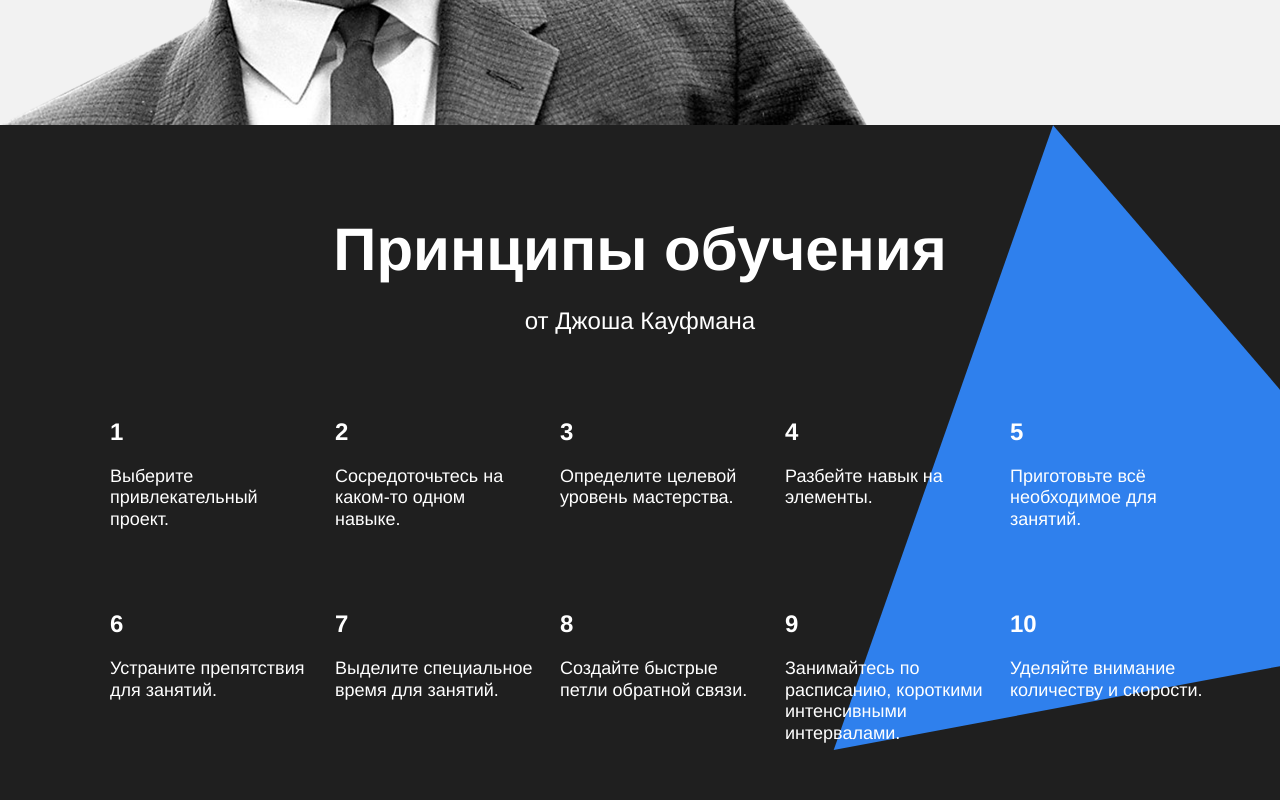
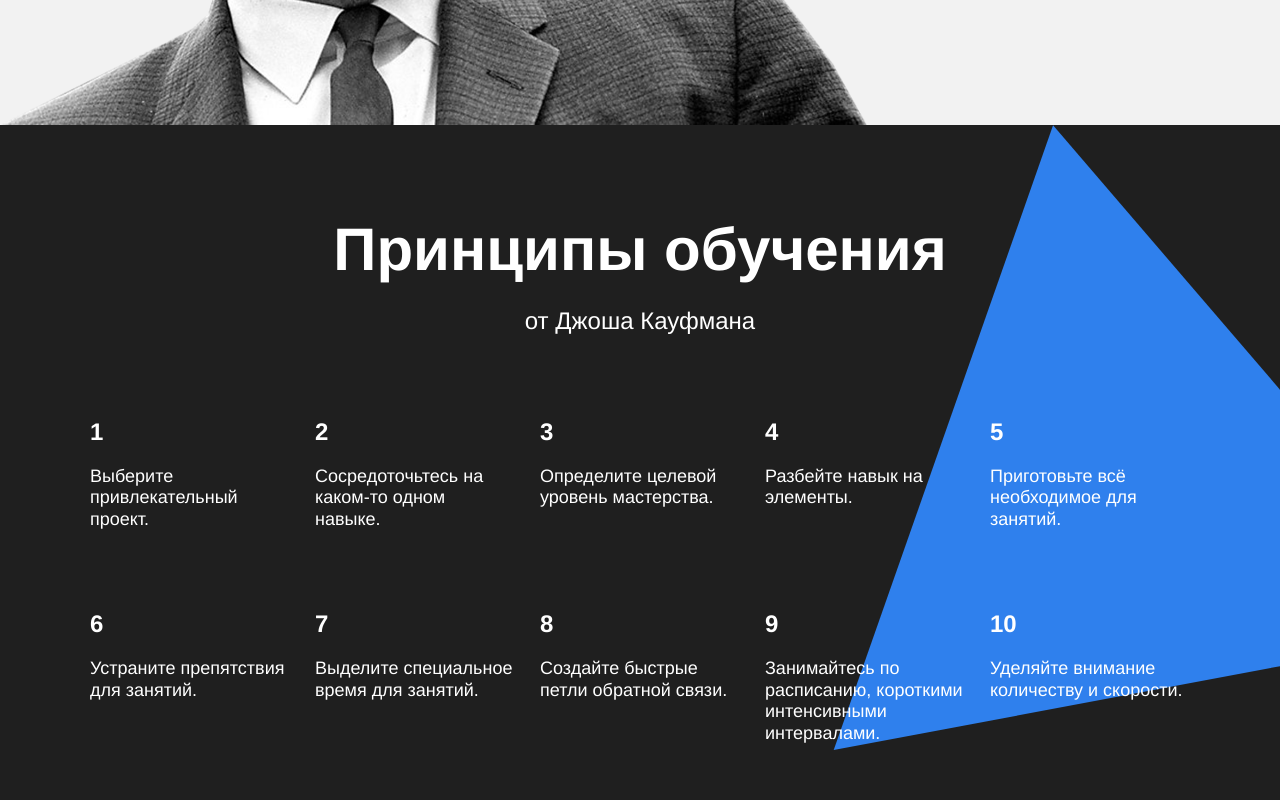
Before and after one commit to WhereAreYou666/how-to-learn, a plain HTML site: page index.html in a window 1280 px wide. Shown: the part 2760-3560 px from the top of the page. Drawn offline with Linux system fonts and the light colour scheme.

Commit message:
3rd change

```diff
--- a/index.html
+++ b/index.html
@@ -39,7 +39,7 @@
       </section>
 
       <section class="digits">
-        <h3 class="section-title">Цифры и факты</h3>
+        <h2 class="section-title">Цифры и факты</h2>
         <p class="section-subtitle">Про учёбу и мозг</p>
         <div class="table">
 
@@ -98,58 +98,57 @@
         <h2 class="section-title section-title_theme_dark">Принципы обучения</h2>
         <p class="section-subtitle section-subtitle_theme_dark">от Джоша Кауфмана</p>
         <ul class="table table_theme_dark">
-          <div class="table__cell table__cell_theme_dark">
+          <li class="table__cell table__cell_theme_dark">
             <h3 class="table__heading table__heading_theme_dark">1</h3>
             <p class="table__text table__text_theme_dark">Выберите привлекательный проект.</p>
-          </div>
+          </li>
 
-          <div class="table__cell table__cell_theme_dark">
+          <li class="table__cell table__cell_theme_dark">
             <h3 class="table__heading table__heading_theme_dark">2</h3>
             <p class="table__text table__text_theme_dark">Сосредоточьтесь на каком-то одном навыке.</p>
-          </div>
+          </li>
 
-          <div class="table__cell table__cell_theme_dark">
+          <li class="table__cell table__cell_theme_dark">
             <h3 class="table__heading table__heading_theme_dark">3</h3>
             <p class="table__text table__text_theme_dark">Определите целевой уровень мастерства.</p>
-          </div>
+          </li>
 
-          <div class="table__cell table__cell_theme_dark">
+          <li class="table__cell table__cell_theme_dark">
             <h3 class="table__heading table__heading_theme_dark">4</h3>
             <p class="table__text table__text_theme_dark">Разбейте навык на элементы.</p>
-          </div>
+          </li>
 
-          <div class="table__cell table__cell_theme_dark">
+          <li class="table__cell table__cell_theme_dark">
             <h3 class="table__heading table__heading_theme_dark">5</h3>
             <p class="table__text table__text_theme_dark">Приготовьте всё необходимое для занятий.</p>
-          </div>
+          </li>
 
-          <div class="table__cell table__cell_theme_dark">
+          <li class="table__cell table__cell_theme_dark">
             <h3 class="table__heading table__heading_theme_dark">6</h3>
             <p class="table__text table__text_theme_dark">Устраните препятствия для занятий.</p>
-          </div>
+          </li>
 
-          <div class="table__cell table__cell_theme_dark">
+          <li class="table__cell table__cell_theme_dark">
             <h3 class="table__heading table__heading_theme_dark">7</h3>
             <p class="table__text table__text_theme_dark">Выделите специальное время для занятий.</p>
-          </div>
+          </li>
 
-          <div class="table__cell table__cell_theme_dark">
+          <li class="table__cell table__cell_theme_dark">
             <h3 class="table__heading table__heading_theme_dark">8</h3>
             <p class="table__text table__text_theme_dark">Создайте быстрые петли обратной связи.</p>
-          </div>
+          </li>
 
-          <div class="table__cell table__cell_theme_dark">
+          <li class="table__cell table__cell_theme_dark">
             <h3 class="table__heading table__heading_theme_dark">9</h3>
             <p class="table__text table__text_theme_dark">Занимайтесь по расписанию, короткими интенсивными интервалами.</p>
-          </div>
+          </li>
 
-          <div class="table__cell table__cell_theme_dark">
+          <li class="table__cell table__cell_theme_dark">
             <h3 class="table__heading table__heading_theme_dark">10</h3>
             <p class="table__text table__text_theme_dark">Уделяйте внимание количеству и скорости.</p>
-          </div>
+          </li>
         </ul>
         <div class="kaufman__triangle"></div>
-        <img class="kaufman__triangle" src="./images/kaufman-triangle.svg" alt="Треугольник" />
 
       </section>
     </main>
--- a/styles/style.css
+++ b/styles/style.css
@@ -268,6 +268,10 @@
   width: 1100px;
 }
 
+.table {
+  padding-left: 0;
+}
+
 .table__cell_theme_dark {
   width: 200px;
   color: white;
@@ -295,7 +299,8 @@
 }
 
 .kaufman__triangle {
-  background-image: url("./images/kaufman-triangle.svg");
+  background-image: url("../images/kaufman-triangle.svg");
+  background-size: 877px 877px;
   width: 877px;
   height: 877px;
   position: absolute;
```
